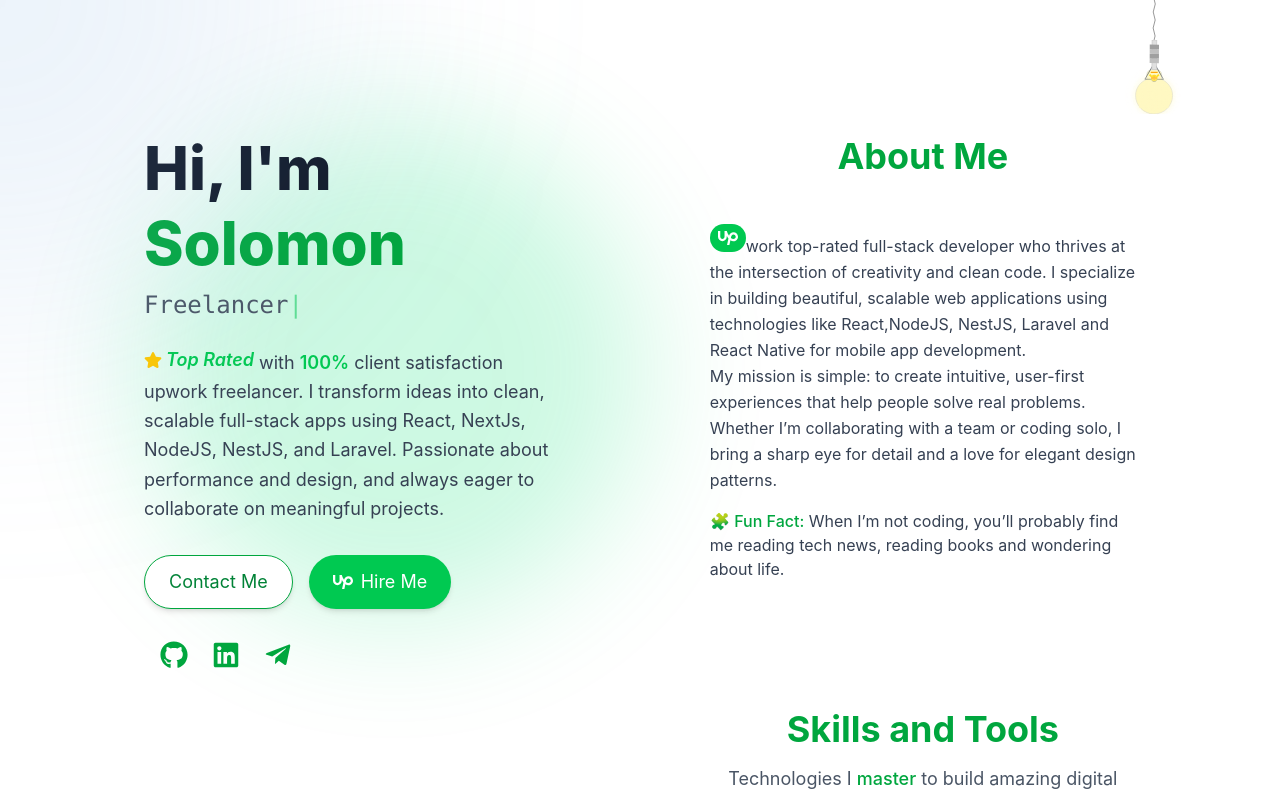
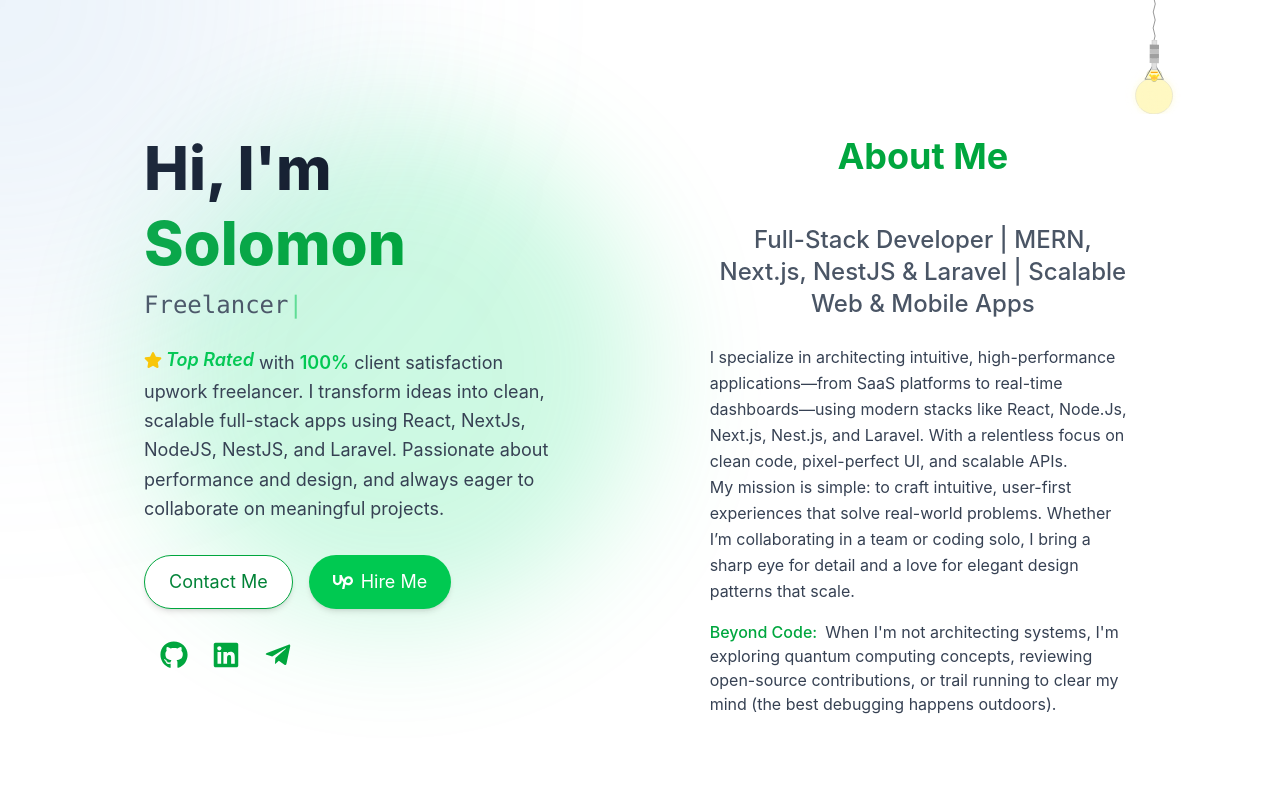
Before and after one commit to solomon-mh/solomon-muhye, a React (Vite) app: page / in a window 1280 px wide. Shown: the top 797 px of the page. Built offline with nearby package versions, Linux system fonts and the light colour scheme.

Commit message:
refactor About component to enhance content clarity, improve layout, and update personal description for better engagement

```diff
--- a/src/components/About.tsx
+++ b/src/components/About.tsx
@@ -1,10 +1,9 @@
 // components/About.tsx
 import { motion } from "framer-motion";
-import { SiUpwork } from "react-icons/si";
 
 const About = () => {
   return (
-    <section id="about" className="relative pt-24">
+    <section id="about" className="relative md:pt-24">
       {/* About Text */}
       <motion.div
         initial={{ opacity: 0, x: 40 }}
@@ -21,30 +20,38 @@
         >
           About Me
         </motion.h2>
+        <motion.div
+          initial={{ opacity: 0 }}
+          whileInView={{ opacity: 1 }}
+          transition={{ delay: 0.4 }}
+          className="text-xl md:text-2xl  text-center font-medium text-gray-600 dark:text-gray-300 mb-6"
+        >
+          <p>
+            Full-Stack Developer | MERN, Next.js, NestJS & Laravel | Scalable
+            Web & Mobile Apps
+          </p>
+        </motion.div>
         <p className="text-gray-700 dark:text-gray-300 leading-relaxed">
-          <span className="inline-block bg-green-500 hover:bg-green-600 text-white px-2 py-1 rounded-full">
-            <SiUpwork size={20} />
-          </span>
-          work top-rated full-stack developer who thrives at the intersection of
-          creativity and clean code. I specialize in building beautiful,
-          scalable web applications using technologies like React,NodeJS,
-          NestJS, Laravel and React Native for mobile app development.
+          I specialize in architecting intuitive, high-performance
+          applications—from SaaS platforms to real-time dashboards—using modern
+          stacks like React, Node.Js, Next.js, Nest.js, and Laravel. With a
+          relentless focus on clean code, pixel-perfect UI, and scalable APIs.
         </p>
 
         <p className="text-gray-700 dark:text-gray-300 leading-relaxed mb-4">
-          My mission is simple: to create intuitive, user-first experiences that
-          help people solve real problems. Whether I’m collaborating with a team
-          or coding solo, I bring a sharp eye for detail and a love for elegant
-          design patterns.
+          My mission is simple: to craft intuitive, user-first experiences that
+          solve real-world problems. Whether I’m collaborating in a team or
+          coding solo, I bring a sharp eye for detail and a love for elegant
+          design patterns that scale.
         </p>
 
         <p className="text-gray-700 dark:text-gray-300">
-          🧩{" "}
-          <span className="text-green-600 dark:text-green-400 font-medium">
-            Fun Fact:
-          </span>{" "}
-          When I’m not coding, you’ll probably find me reading tech news,
-          reading books and wondering about life.
+          <span className="text-green-600 pr-2 dark:text-green-400 font-medium">
+            Beyond Code:
+          </span>
+          When I'm not architecting systems, I'm exploring quantum computing
+          concepts, reviewing open-source contributions, or trail running to
+          clear my mind (the best debugging happens outdoors).
         </p>
       </motion.div>
     </section>
```
